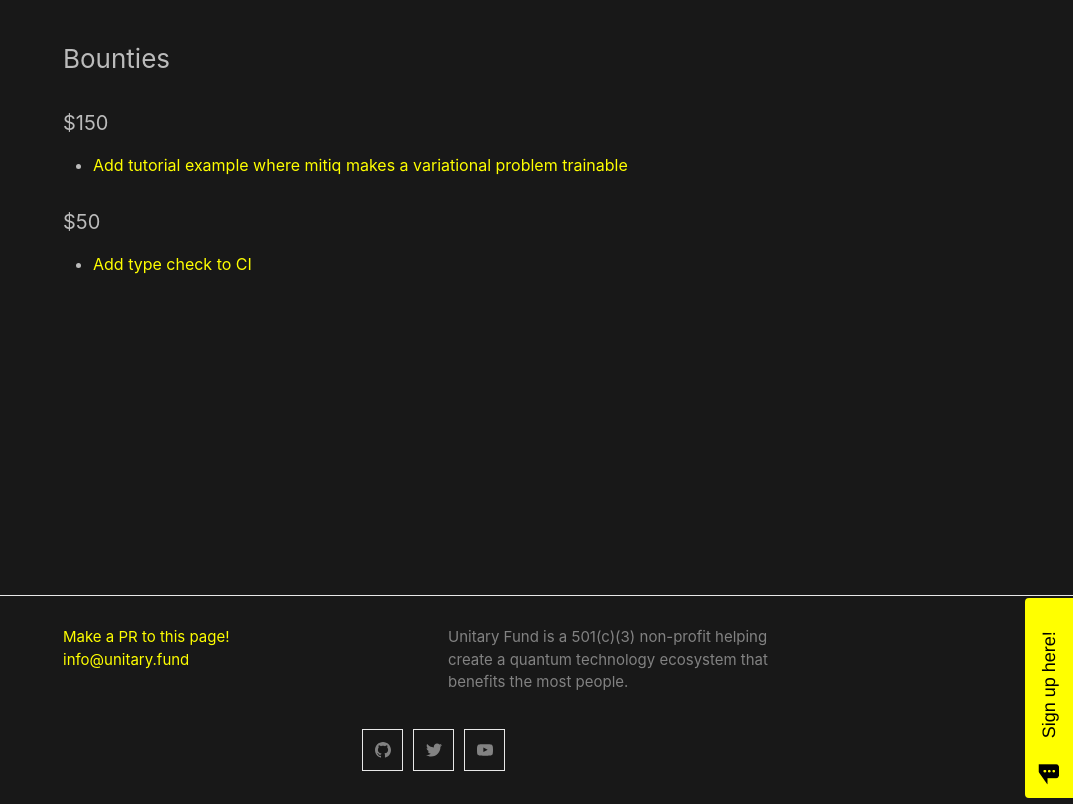
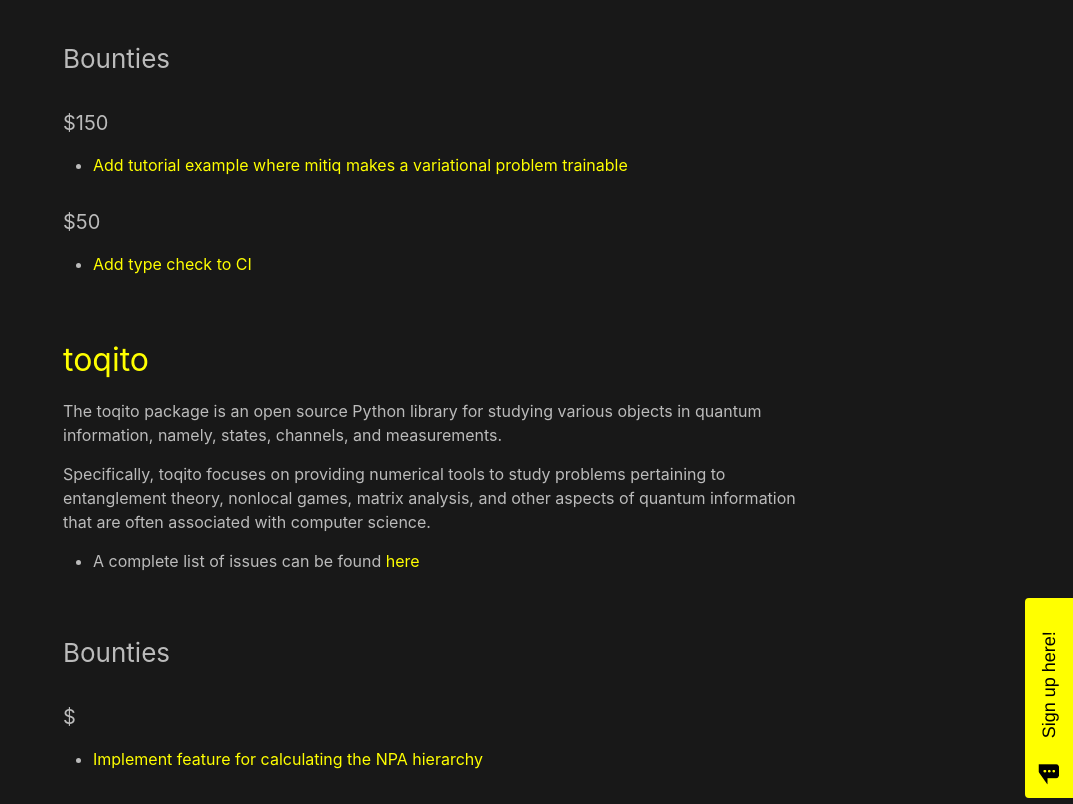
Before and after one commit to unitaryfund/unitaryhack2021, a Jekyll site: the page built from participating-projects.md, in a window 1280 px wide and 1400 px high, scrolled down 434 px. Shown: the top 804 px of the window, without its empty margins (207-1280 px from the left). Built offline with Jekyll 4.4.1, drawn with Linux system fonts in a browser that asks for light colours; some of the changed text lies outside the part shown; grey boxes are pictures that could not be loaded.

Commit message:
Adding to  with information on the  project.

```diff
--- a/participating-projects.md
+++ b/participating-projects.md
@@ -19,3 +19,29 @@
 #### $50
 
 - [Add type check to CI](https://github.com/unitaryfund/mitiq/issues/489)
+
+## [toqito](https://github.com/vprusso/toqito)
+
+The toqito package is an open source Python library for studying various
+objects in quantum information, namely, states, channels, and measurements.
+
+Specifically, toqito focuses on providing numerical tools to study problems
+pertaining to entanglement theory, nonlocal games, matrix analysis, and other
+aspects of quantum information that are often associated with computer science.
+
+- A complete list of issues can be found
+[here](https://github.com/vprusso/toqito/issues)
+
+### Bounties
+
+#### $
+
+- [Implement feature for calculating the NPA hierarchy](https://github.com/vprusso/toqito/issues/5)
+
+#### $
+
+- [Implement feature for converting a binary constraint game to a nonlocal game](https://github.com/vprusso/toqito/issues/44)
+
+#### $
+
+- [Implement feature for determining whether an operator is block-positive](https://github.com/vprusso/toqito/issues/45)
```
